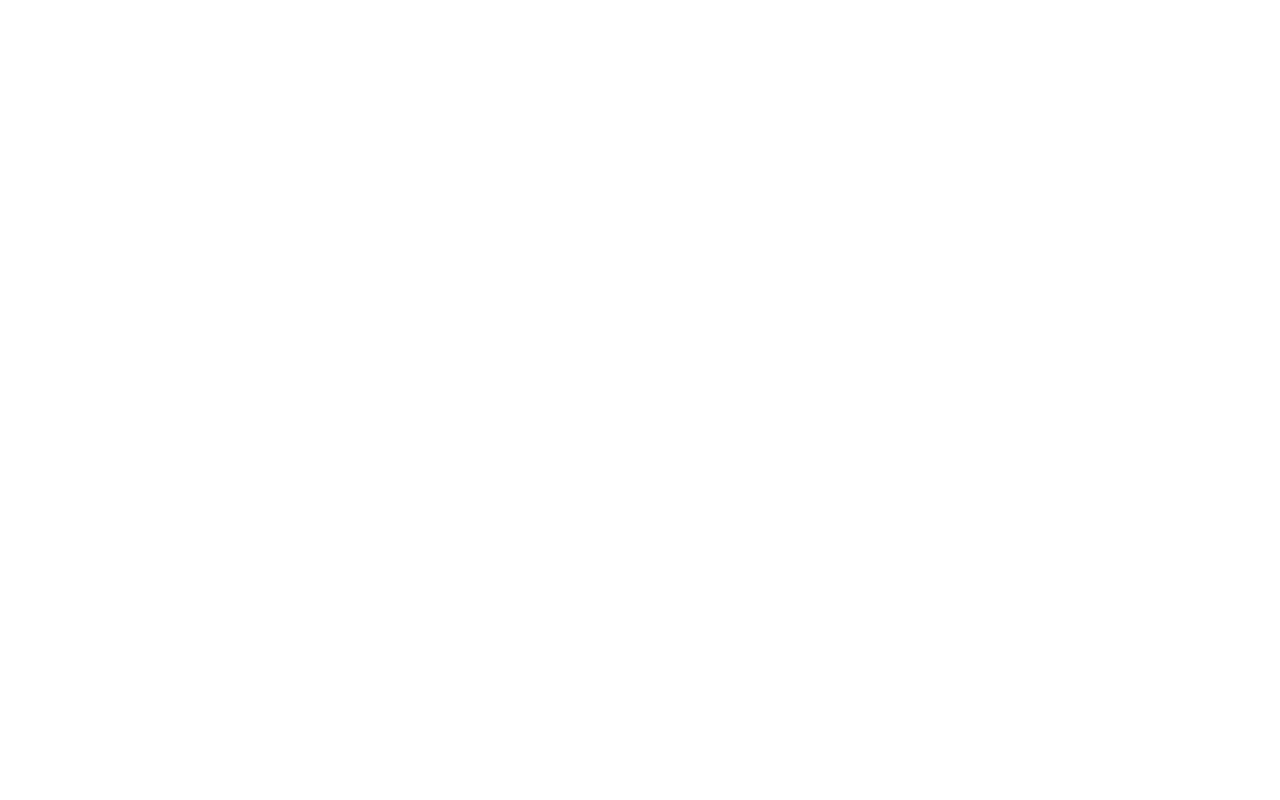
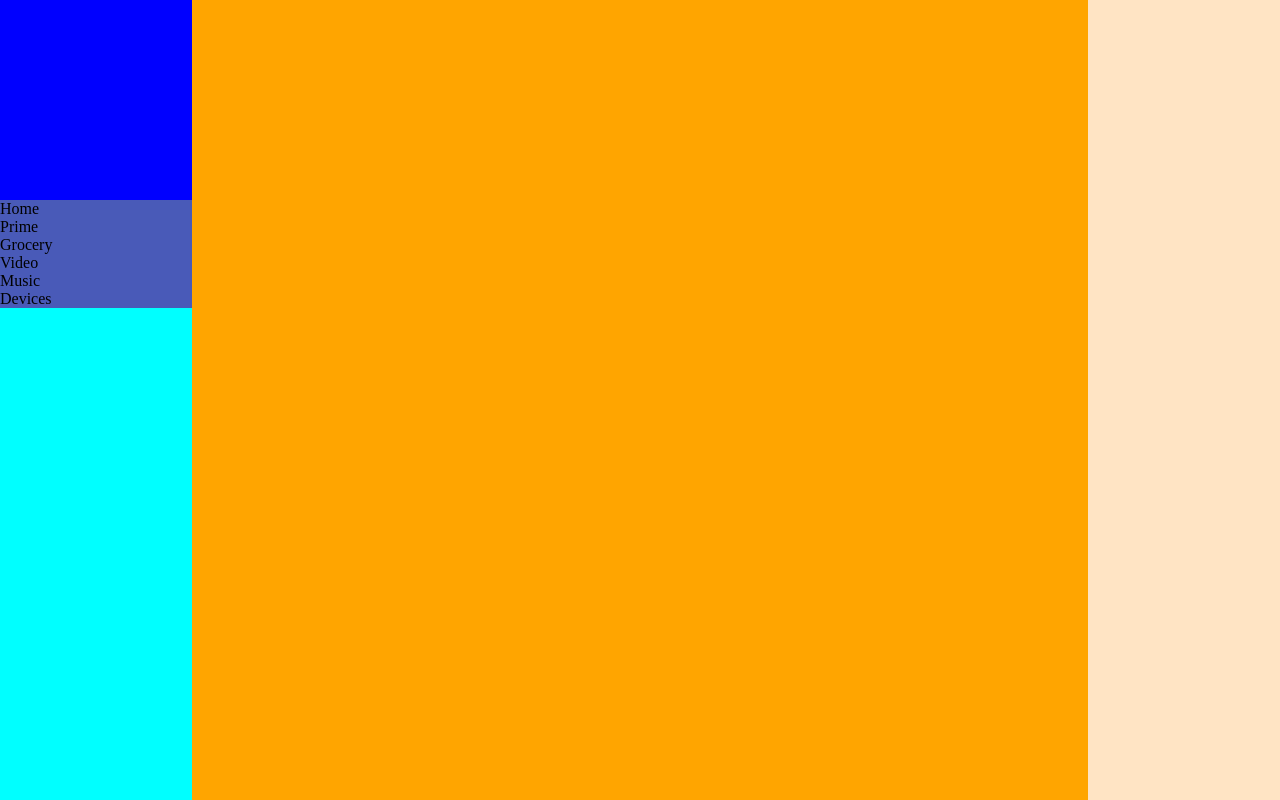
Before and after one commit to Om12ek99/html-css-amazon-reskin, a plain HTML site: page index.html in a window 1280 px wide. Shown: the top 800 px of the page. Drawn offline with Linux system fonts and the light colour scheme.

Commit message:
add:scaffholdindNAVBAR

```diff
--- a/css/style.css
+++ b/css/style.css
@@ -4,3 +4,53 @@
     margin: 0;
     box-sizing: border-box;
 }
+
+/*common*/
+.flex{
+    display: flex;
+}
+ul{
+    list-style-type: none;
+}
+/*Layout*/
+main{
+    flex-direction: row;
+    display: flex;
+}
+.container:first-child{
+    width: 15%;
+    min-width: 10%;
+    /*debug*/
+    height: 1000px;
+    background-color: aqua;
+}
+.container:nth-child(2){
+    width: 70%;
+    min-width: 60%;
+    /*debug*/
+    height: 1000px;
+    background-color: orange;
+}
+.container:last-child{
+    width: 15%;
+    min-width: 10%;
+    /*debug*/
+    height: 1000px;
+    background-color: bisque;
+}
+
+/*NAVBAR*/
+.container:first-child{
+    flex-direction: column;
+}
+/* LOGO */
+.container:first-child
+.logo{
+    /*debug*/
+    height: 200px;
+    width: 100%;
+    background-color: blue;
+}
+.navbarlist{
+    background-color: rgba(79, 79, 179, 0.932);
+}
--- a/index.html
+++ b/index.html
@@ -7,18 +7,33 @@
     <title>AMAZON</title>
 </head>
 <body>
+    <main>
     <!-- NAVBAR -->
+    <div class="container flex">
+        <!-- LOGO -->
+        <div class="logo">
+
+        </div>
+        <!-- /LOGO -->
+        <!-- NAVBARLIST -->
+            <div class="navbarlist">
+                <ul>
+                    <li>Home</li>
+                    <li>Prime</li>
+                    <li>Grocery</li>
+                    <li>Video</li>
+                    <li>Music</li>
+                    <li>Devices</li>
+                </ul>
+            </div>
+        <!-- /NAVBARLIST -->
+    </div>
     <!-- /NAVBAR -->
 
-    <!-- UTIILITIES-BAR -->
-        <!-- LOGO -->
-        <!-- /LOGO -->
+    <!-- MAINSECTION -->
+    <div class="container flex">
 
-        <!-- UTILITIES -->
-        <!-- /UTILITIES -->
-    <!-- /UTIILITIES-BAR -->
 
-    <!-- MAINSECTION -->
         <!-- HEADER     -->
             <!-- SEARCHBAR -->
             <!-- /SEARCHBAR -->
@@ -38,9 +53,21 @@
 
         <!-- LISTEN-NEXT-SECTION -->
         <!-- /LISTEN-NEXT-SECTION -->
+    </div>
     <!-- /MAINSECTION -->
 
+    <!-- UTIILITIES-BAR -->
+    <div class="container flex">
 
+    </div>
+        <!-- LOGO -->
+        <!-- /LOGO -->
+
+        <!-- UTILITIES -->
+        <!-- /UTILITIES -->
+    <!-- /UTIILITIES-BAR -->
+
+    </main>
     <!-- FOOTER -->
     <!-- /FOOTER -->
 </body>
```
